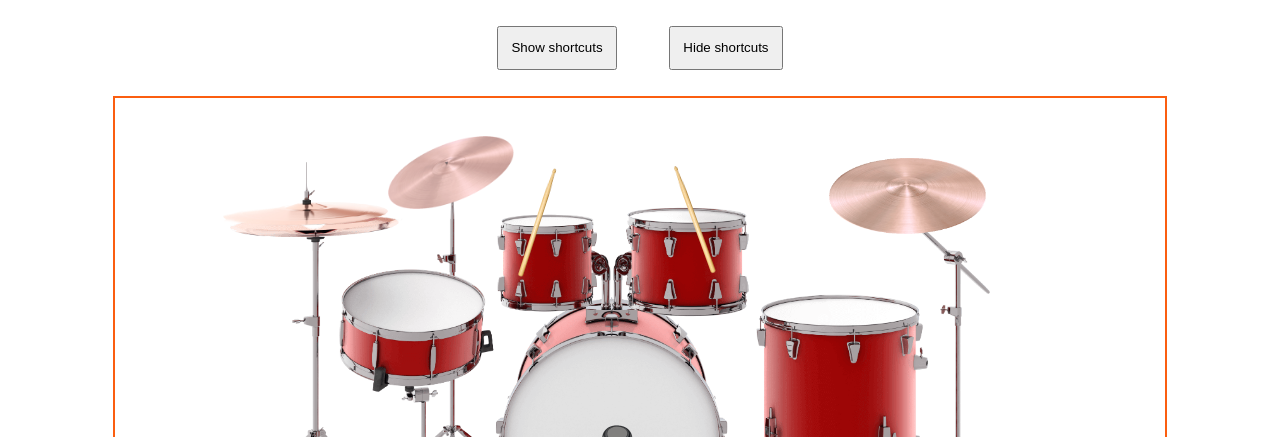
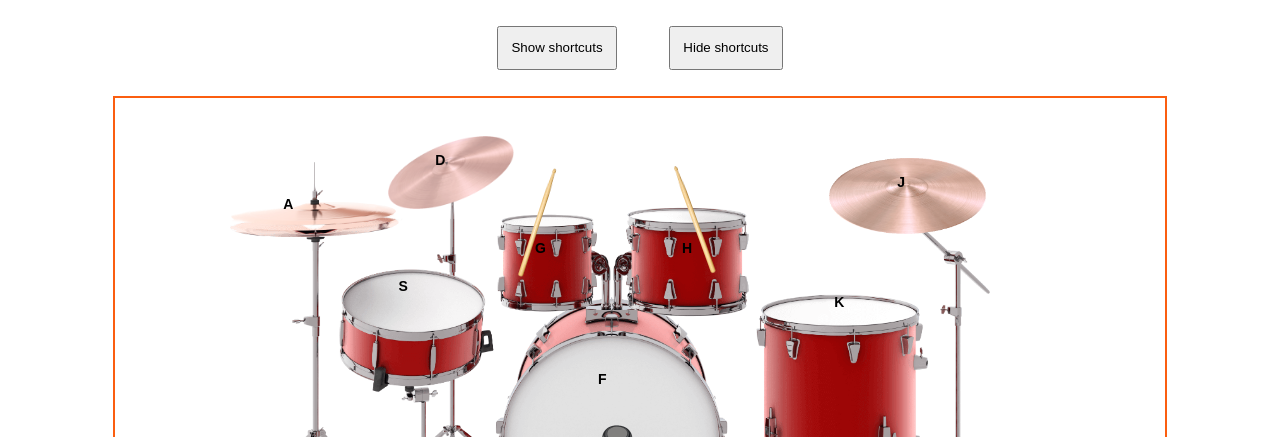
Before and after one commit to BinuBims/BinuK_Drumkit, a plain HTML site: page index.html in a window 1280 px wide. Both pictures are taken after a click on the button "Show shortcuts". Shown: the top 437 px of the page. Drawn offline with Linux system fonts and the light colour scheme.

Commit message:
fixed some issue with show and hide functions and change some css to align hi hat perfectly

```diff
--- a/css/style.css
+++ b/css/style.css
@@ -101,7 +101,7 @@ section{
 
 .hihat{
   top:11%;
-  left: 10.3%;
+  left: 11%;
   width: 16%;
 }
 
--- a/main.js
+++ b/main.js
@@ -140,7 +140,7 @@ function hiHat(){
     }, 300);
 }
 
-function show(){
+function hide(){
     document.querySelector(".a").style.display = "none";
     document.querySelector(".s").style.display = "none";
     document.querySelector(".d").style.display = "none";
@@ -151,7 +151,7 @@ function show(){
     document.querySelector(".k").style.display = "none";
 }
 
-function hide(){
+function show(){
     document.querySelector(".a").style.display = "revert";
     document.querySelector(".s").style.display = "revert";
     document.querySelector(".d").style.display = "revert";
```
